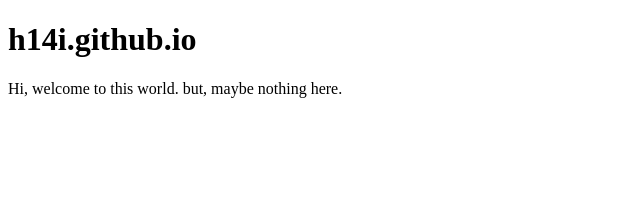
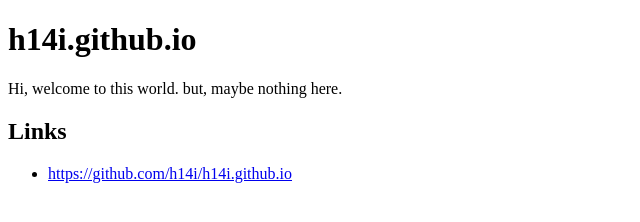
Before and after one commit to h14i/h14i.github.io, a plain HTML site: page index.html in a window 1280 px wide. Shown: the whole page, without its empty margins (0-640 px from the left). Drawn offline with Linux system fonts and the light colour scheme.

Commit message:
index.html: add link to repository

```diff
--- a/index.html
+++ b/index.html
@@ -7,6 +7,10 @@
 <body>
   <h1>h14i.github.io</h1>
   <p>Hi, welcome to this world. but, maybe nothing here.</p>
+  <h2>Links</h2>
+  <ul>
+    <li><a href="https://github.com/h14i/h14i.github.io">https://github.com/h14i/h14i.github.io</a></li>
+  </ul>
 </body>
 </html>
 <!-- vim:set sw=2 sts=-1 et: -->
```
